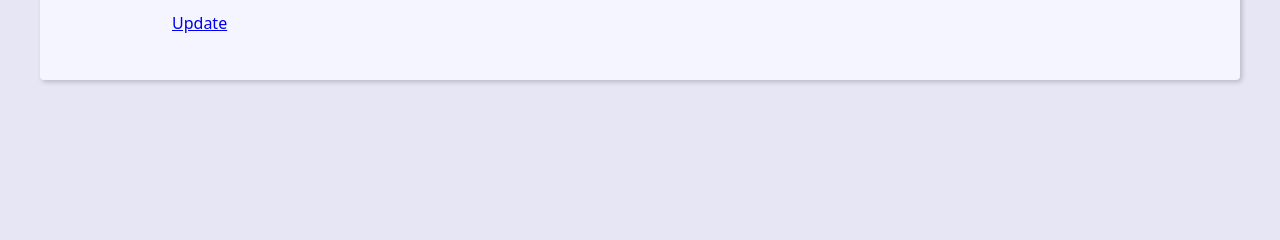
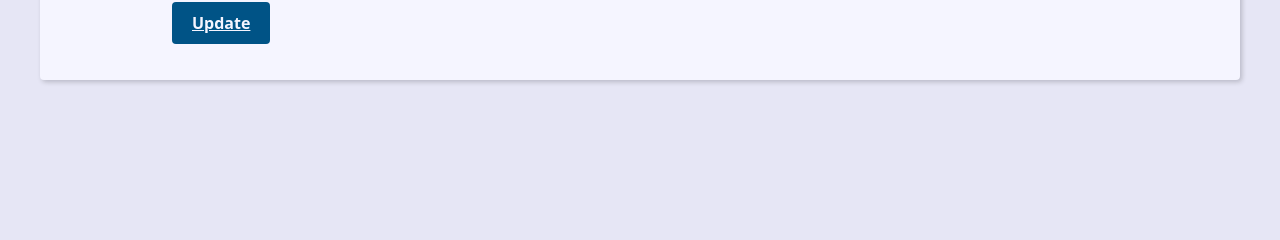
Before and after one commit to RafaelHGOliveira/agenda, a Django app: template contact/templates/contact/contact.html in a window 1280 px wide. Shown: the part 473-713 px from the top of the page. Run offline with Django 4.2, Linux system fonts and the light colour scheme; the template is opened without the code that fills it, so the values that code supplies are empty.

Commit message:
added class to update link

```diff
--- a/contact/templates/contact/contact.html
+++ b/contact/templates/contact/contact.html
@@ -13,7 +13,7 @@
 
 
         <div class="contact-links">
-            <a href="{% url 'contact:update' contact.id %}">Update</a>
+            <a class="btn btn-link" href="{% url 'contact:update' contact.id %}">Update</a>
         </div>
 
     </div>
```
